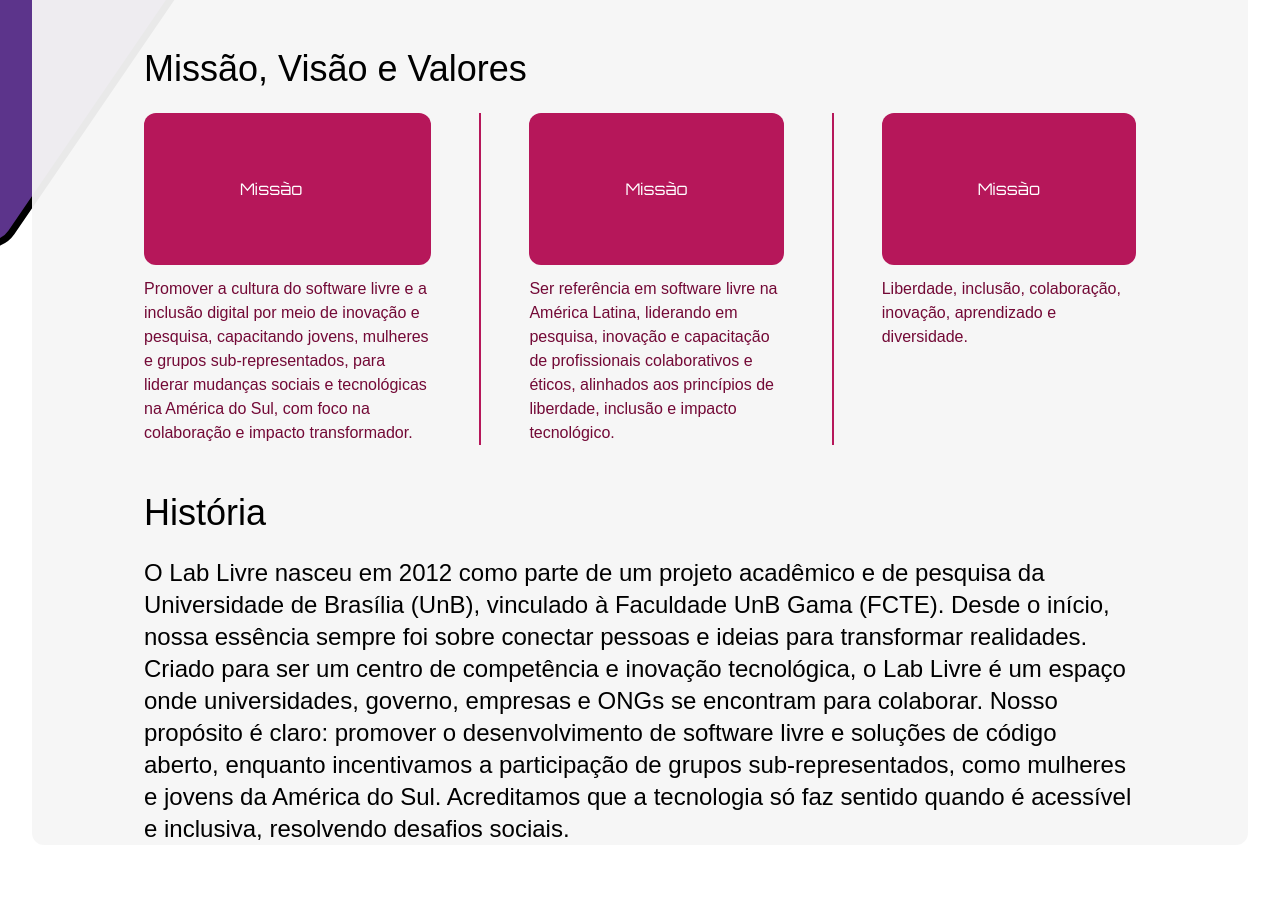
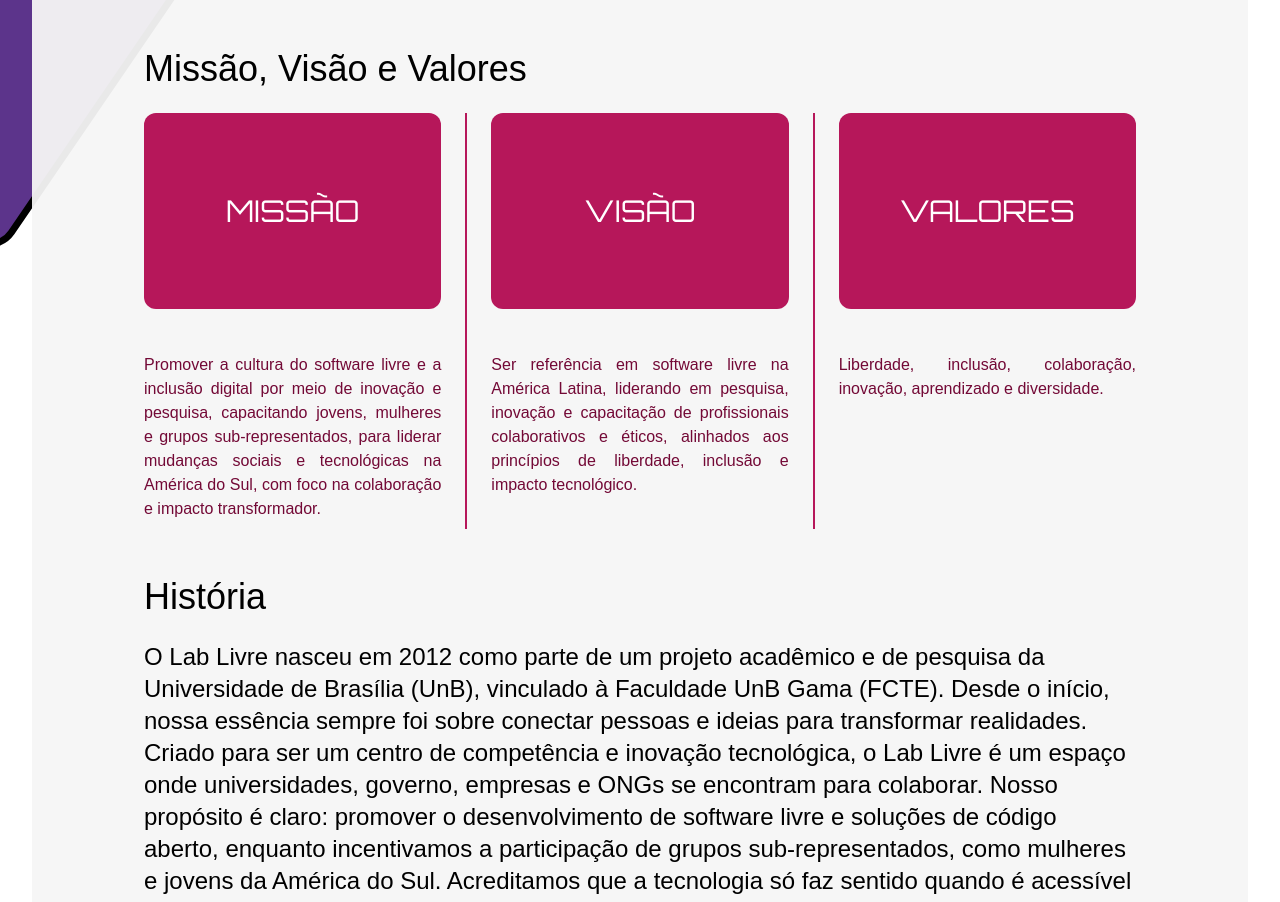
Before and after one commit to GustavoHenriqueRS/lappis-site, a Next.js app: page /sobre in a window 1280 px wide. Shown: the part 991-1893 px from the top of the page. Built offline with nearby package versions, Linux system fonts and the light colour scheme.

Commit message:
melhoria nos cards

```diff
--- a/src/app/sobre/page.tsx
+++ b/src/app/sobre/page.tsx
@@ -41,33 +41,37 @@ export default function Page() {
         </div>
         <div className="flex flex-col gap-6">
             <h1 className="text-4xl">Missão, Visão e Valores</h1>
-          <div className="flex flex-row">
-            <div className="flex flex-col gap-3 pr-12">
-              <div className="px-24 py-16 bg-secundaria700Magenta rounded-xl text-white font-orbitron">
-                Missão
+            <div className="flex flex-row justify-between">
+              {/* Card Missão */}
+              <div className="flex flex-col flex-1 gap-3 pr-6">
+                <div className="px-6 py-20 bg-secundaria700Magenta rounded-xl text-white font-orbitron text-3xl text-center mb-8">
+                  MISSÃO
                 </div>
-                <p className="text-secundaria900Magenta">
-                Promover a cultura do software livre e a inclusão digital por meio
-                de inovação e pesquisa, capacitando jovens, mulheres e grupos
+                <p className="text-secundaria900Magenta text-justify mb-2">
+                  Promover a cultura do software livre e a inclusão digital por meio de
+                  inovação e pesquisa, capacitando jovens, mulheres e grupos
                   sub-representados, para liderar mudanças sociais e tecnológicas na
                   América do Sul, com foco na colaboração e impacto transformador.
                 </p>
               </div>
-            <div className="flex flex-col gap-3 px-12 border-x-2 border-x-secundaria700Magenta">
-              <div className="px-24 py-16 bg-secundaria700Magenta rounded-xl text-white font-orbitron">
-                Missão
+              {/* Card Visão */}
+              <div className="flex flex-col flex-1 gap-3 px-6 border-x-2 border-x-secundaria700Magenta">
+                <div className="px-6 py-20 bg-secundaria700Magenta rounded-xl text-white font-orbitron text-3xl text-center mb-8">
+                  VISÃO
                 </div>
-                <p className="text-secundaria900Magenta">
-                Ser referência em software livre na América Latina, liderando em pesquisa,
-                inovação e capacitação de profissionais colaborativos e éticos, alinhados aos princípios de liberdade,
-                inclusão e impacto tecnológico.
+                <p className="text-secundaria900Magenta text-justify mb-2">
+                  Ser referência em software livre na América Latina, liderando em
+                  pesquisa, inovação e capacitação de profissionais colaborativos e
+                  éticos, alinhados aos princípios de liberdade, inclusão e impacto
+                  tecnológico.
                 </p>
               </div>
-            <div className="flex flex-col gap-3 pl-12">
-              <div className="px-24 py-16 bg-secundaria700Magenta rounded-xl text-white font-orbitron">
-                Missão
+              {/* Card Valores */}
+              <div className="flex flex-col flex-1 gap-3 pl-6">
+                <div className="px-6 py-20 bg-secundaria700Magenta rounded-xl text-white font-orbitron text-3xl text-center mb-8">
+                  VALORES
                 </div>
-                <p className="text-secundaria900Magenta">
+                <p className="text-secundaria900Magenta text-justify mb-2">
                   Liberdade, inclusão, colaboração, inovação, aprendizado e diversidade.
                 </p>
               </div>
```
Lines whose indentation alone changed are shown as unchanged.
